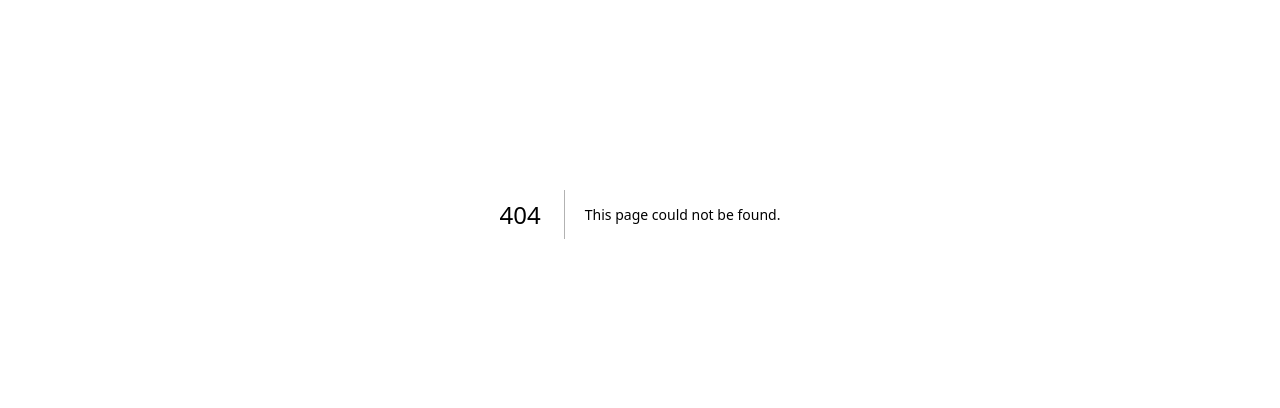
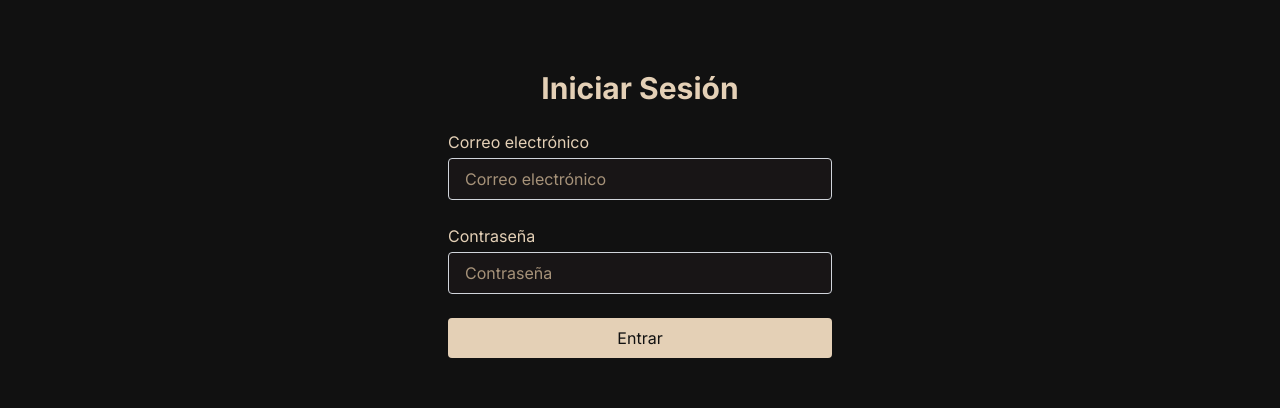
Before and after one commit to garcialautaro/pieleterna, a Next.js app: page /login in a window 1280 px wide. Before the commit this address had no page. Shown: the part 282-690 px from the top of the page. Built offline with nearby package versions, Linux system fonts and the light colour scheme; no server answers.

Commit message:
empiezo login

```diff
--- a/package.json
+++ b/package.json
@@ -9,6 +9,8 @@
     "lint": "next lint"
   },
   "dependencies": {
+    "firebase": "^11.0.2",
+    "firebase-admin": "^13.0.0",
     "next": "15.0.3",
     "react": "19.0.0-rc-66855b96-20241106",
     "react-dom": "19.0.0-rc-66855b96-20241106",
--- /dev/null
+++ b/src/app/login/page.tsx
@@ -0,0 +1,99 @@
+"use client";
+import React, { useState } from "react";
+import { useRouter } from "next/navigation"; // Usamos `useRouter` para navegación en Next.js
+import { signInWithEmailAndPassword } from "firebase/auth";
+import { auth } from "../../lib/firebase"; // Asegúrate de que esté bien importado
+
+const Login = () => {
+  const [email, setEmail] = useState<string>(""); // Email del usuario
+  const [password, setPassword] = useState<string>(""); // Contraseña del usuario
+  const [error, setError] = useState<string | null>(null); // Estado para manejar errores
+  const [loading, setLoading] = useState<boolean>(false); // Indicador de carga
+  const router = useRouter();
+
+  // Manejo del formulario de login
+  const handleLogin = async (e: React.FormEvent) => {
+    e.preventDefault();
+    setLoading(true);
+    setError(null); // Reinicia el estado de error
+
+    try {
+      // Firebase Authentication
+      await signInWithEmailAndPassword(auth, email, password);
+      router.push("/"); // Redirige al home
+    } catch (err: any) {
+      // Manejo de errores comunes
+      if (err.code === "auth/user-not-found") {
+        setError("No existe una cuenta con este correo.");
+      } else if (err.code === "auth/wrong-password") {
+        setError("La contraseña es incorrecta.");
+      } else {
+        setError("Hubo un problema al iniciar sesión. Inténtalo más tarde.");
+      }
+    } finally {
+      setLoading(false); // Finaliza la carga
+    }
+  };
+
+  return (
+    <div className="min-h-screen flex flex-col items-center justify-center bg-negro_ebano text-beige_claro">
+      <form onSubmit={handleLogin} className="w-full max-w-sm space-y-6">
+        <h1 className="text-3xl font-bold text-center">Iniciar Sesión</h1>
+
+        {/* Mensaje de error */}
+        {error && (
+          <div className="bg-red-100 text-red-700 px-4 py-2 rounded">
+            {error}
+          </div>
+        )}
+
+        {/* Input de correo electrónico */}
+        <div>
+          <label htmlFor="email" className="block mb-1">
+            Correo electrónico
+          </label>
+          <input
+            id="email"
+            type="email"
+            placeholder="Correo electrónico"
+            value={email}
+            onChange={(e) => setEmail(e.target.value)}
+            className="w-full px-4 py-2 border border-gray-300 rounded bg-negro_claro text-beige_claro placeholder-beige_oscuro focus:outline-none focus:ring-2 focus:ring-beige_oscuro"
+            required
+          />
+        </div>
+
+        {/* Input de contraseña */}
+        <div>
+          <label htmlFor="password" className="block mb-1">
+            Contraseña
+          </label>
+          <input
+            id="password"
+            type="password"
+            placeholder="Contraseña"
+            value={password}
+            onChange={(e) => setPassword(e.target.value)}
+            className="w-full px-4 py-2 border border-gray-300 rounded bg-negro_claro text-beige_claro placeholder-beige_oscuro focus:outline-none focus:ring-2 focus:ring-beige_oscuro"
+            required
+          />
+        </div>
+
+        {/* Botón de enviar con indicador de carga */}
+        <button
+          type="submit"
+          disabled={loading}
+          className={`w-full px-4 py-2 rounded ${
+            loading
+              ? "bg-gray-500 text-gray-300 cursor-not-allowed"
+              : "bg-beige_claro text-negro_ebano hover:bg-beige_oscuro"
+          }`}
+        >
+          {loading ? "Cargando..." : "Entrar"}
+        </button>
+      </form>
+    </div>
+  );
+};
+
+export default Login;
--- /dev/null
+++ b/src/lib/firebase.ts
@@ -0,0 +1,18 @@
+import { initializeApp } from "firebase/app";
+import { getAuth } from "firebase/auth";
+
+// Configuración de Firebase (frontend)
+const firebaseConfig = {
+  apiKey: process.env.NEXT_PUBLIC_FIREBASE_API_KEY,
+  authDomain: process.env.NEXT_PUBLIC_FIREBASE_AUTH_DOMAIN,
+  projectId: process.env.NEXT_PUBLIC_FIREBASE_PROJECT_ID,
+  storageBucket: process.env.NEXT_PUBLIC_FIREBASE_STORAGE_BUCKET,
+  messagingSenderId: process.env.NEXT_PUBLIC_FIREBASE_MESSAGING_SENDER_ID,
+  appId: process.env.NEXT_PUBLIC_FIREBASE_APP_ID,
+};
+
+// Inicializa Firebase App solo si no ha sido inicializada
+const app = initializeApp(firebaseConfig);
+
+// Exporta la instancia de autenticación
+export const auth = getAuth(app);
```
Also changed, not shown: 1 other file (tests, documents, lock files or other folders).
